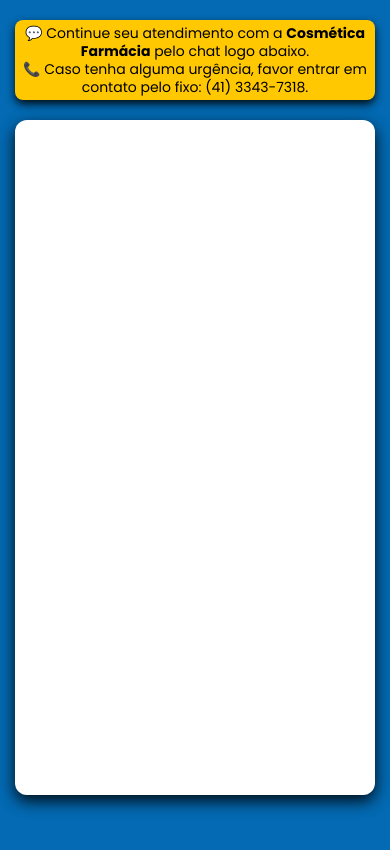
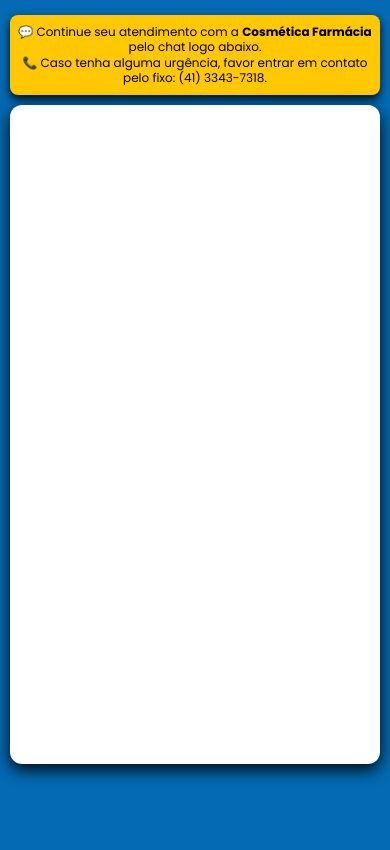
Before and after one commit to GabrielLS88/Cosmetico-html, a plain HTML site: page index.html in a window 390 px wide. Drawn offline with Linux system fonts and the light colour scheme; no server answers; a script that the page names is missing.

Commit message:
Update de altura da tela de chat box

```diff
--- a/style.css
+++ b/style.css
@@ -6,7 +6,6 @@
 
 body {
     background: #036ab3;
-    /* gradiente azul */
     width: 100%;
     min-height: 100vh;
     display: flex;
@@ -15,17 +14,18 @@
     justify-content: flex-start;
     font-family: "Poppins", sans-serif;
     color: #f0f4f8;
-    padding: 20px 15px;
 }
 
 .sectionMain {
     width: 100%;
-    max-width: 100%;
+    height: 100vh;
+    max-width: 100vh;
     display: flex;
     flex-direction: column;
     align-items: center;
     justify-content: flex-start;
-    gap: 20px;
+    margin: 5px;
+    padding: 10px;
 }
 
 .espacoHeader {
@@ -33,7 +33,6 @@
     display: flex;
     align-items: center;
     justify-content: space-between;
-    gap: 15px;
 }
 
 .mensagems {
@@ -47,6 +46,7 @@
     border-radius: 8px;
     box-shadow: 0 4px 8px rgba(0, 0, 0, 0.90);
     background-color: #FFC801;
+    margin: 0px 0px 10px;
 }
 
 .mensagems p {
@@ -55,6 +55,7 @@
     line-height: 1.3;
     color: black !important;
     max-width: 100%;
+
 }
 
 .espacoHeader img {
@@ -66,7 +67,7 @@
 
 .iframe-chatbot {
     width: 100%;
-    height: 80vh;
+    height: 80%;
     border: none;
     border-radius: 12px;
     box-shadow: 0 6px 16px rgba(0, 0, 0, 0.90);
@@ -80,7 +81,7 @@
     margin-bottom: 10px;
     max-width: 900px;
     text-align: center;
-    height: 80vh;
+    height: 80%;
 }
 
 
@@ -93,7 +94,7 @@
 
     .espacoHeader p {
         max-width: 100%;
-        font-size: 14px;
+        font-size: 12px;
         text-align: center;
     }
 
@@ -104,14 +105,23 @@
 
 @media (max-width: 480px) {
     .espacoHeader p {
-        font-size: 14px;
+        font-size: 12px;
+    }
+
+    .espacoHeader {
+        margin: 5px 0px;
     }
 
     .espacoHeader img {
         display: none;
     }
 
+    .info-text {
+        height: 80%;
+        margin: 5px;
+    }
+
     .iframe-chatbot {
-        height: 80vh;
+        height: 80%;
     }
 }
```
